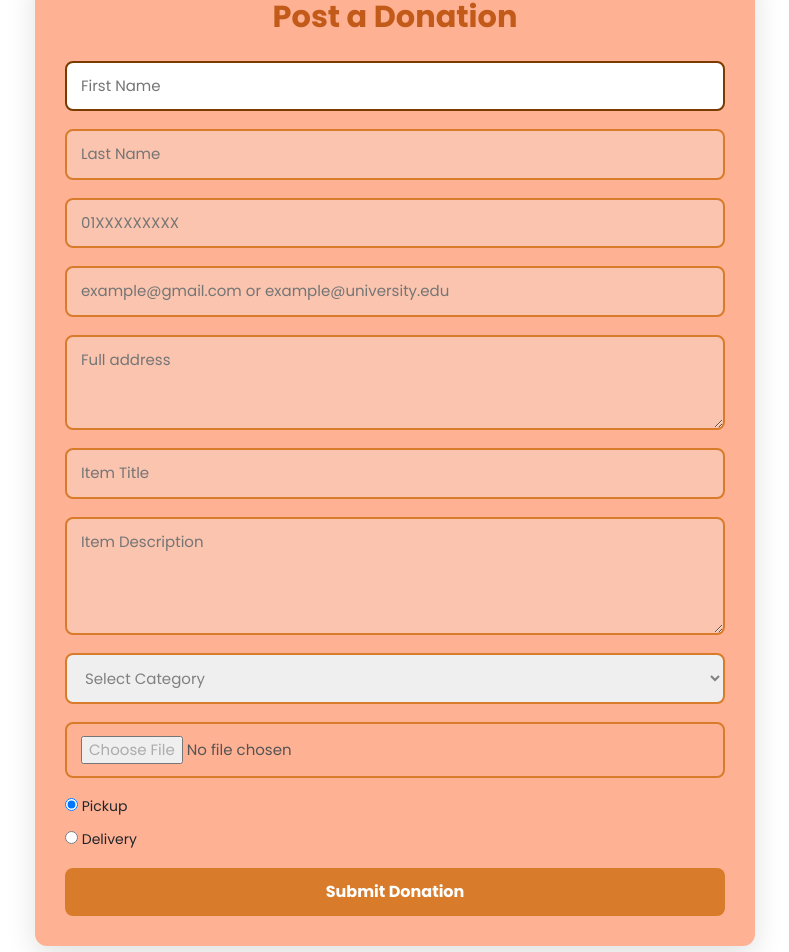
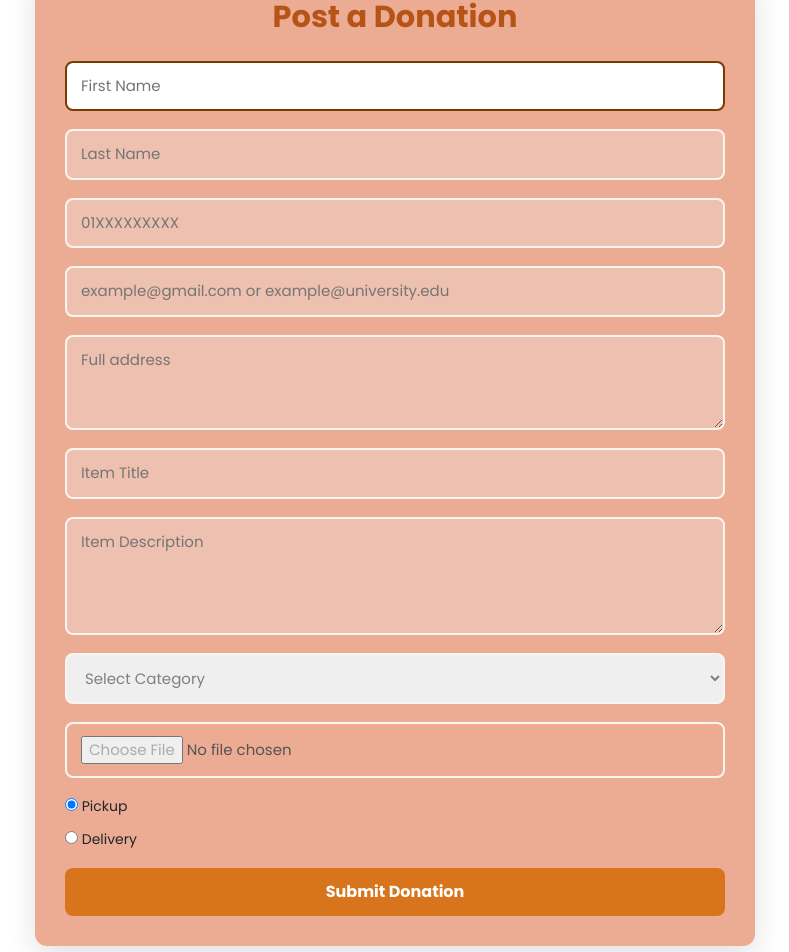
Before and after one commit to Mujadded-17/Warm_Connect, a React (Create React App) app: page /post in a window 1280 px wide. Shown: the part 172-1124 px from the top of the page, without its empty margins (245-1034 px from the left). Built offline with nearby package versions, Linux system fonts and the light colour scheme.

Commit message:
Update in About Page

```diff
--- a/src/css/post.css
+++ b/src/css/post.css
@@ -11,14 +11,14 @@
   max-width: 720px;
   margin: 0 auto;
   padding: 30px;
-  background: #ffb194;
+  background: #ecac93;
   border-radius: 12px;
   box-shadow: 0 10px 30px rgba(0,0,0,0.12);
   text-align: left;
 }
 
 .post-container h2 {
-  color: #c25a19;
+  color: #b65417;
   margin-bottom: 25px;
   font-size: 1.9rem;
   font-weight: 700;
@@ -34,7 +34,7 @@
 .input-field {
   width: 100%;
   padding: 12px 14px;
-  border: 2px solid #d87c2b;
+  border: 2px solid #faf5f1;
   border-radius: 8px;
   font-size: 15px;
   outline: none;
@@ -71,7 +71,7 @@
 
 .submit-btn {
   padding: 12px;
-  background-color: #d87c2b;
+  background-color: #d8741b;
   color: #fff;
   border: none;
   border-radius: 8px;
--- a/src/pages/About.js
+++ b/src/pages/About.js
@@ -1,8 +1,10 @@
 import React from 'react';
 import '../css/About.css';
+import Footer from '../components/footer'; // Import Footer
 
 const About = () => {
   return (
+    <>
       <div className="about-wrapper">
         <header className="about-header">
           <h1>About WarmConnect</h1>
@@ -28,6 +30,10 @@ const About = () => {
           </p>
         </div>
       </div>
+
+      {/* Footer */}
+      <Footer />
+    </>
   );
 };
 
```
Lines whose indentation alone changed are shown as unchanged.
